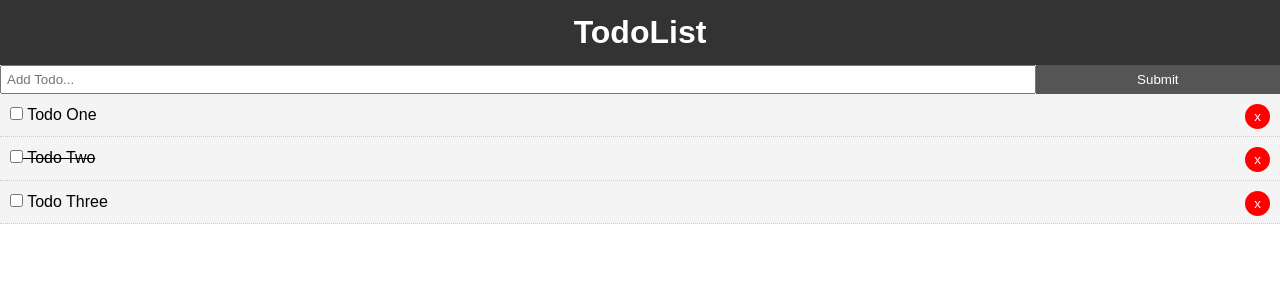
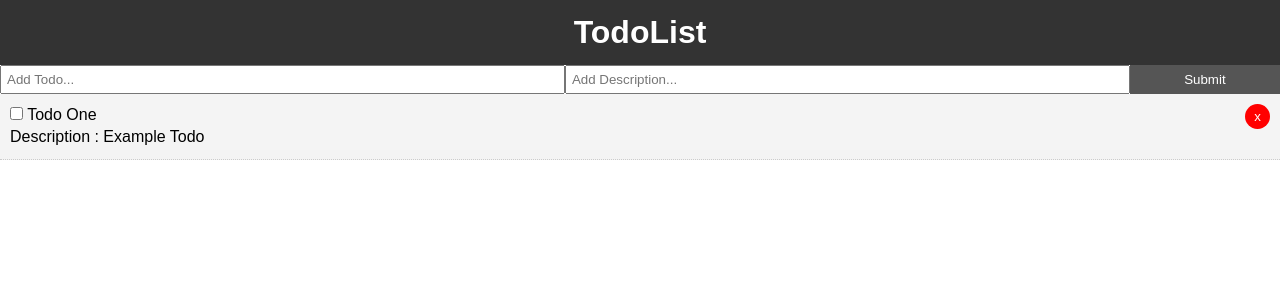
Before and after one commit to FrancoisCoding/vue-todo, a Vue app: page / in a window 1280 px wide. Shown: the top 300 px of the page. Built offline with nearby package versions, Linux system fonts and the light colour scheme.

Commit message:
Added input field for description to AddTodo component

```diff
--- a/src/App.vue
+++ b/src/App.vue
@@ -24,16 +24,7 @@ export default {
         {
           id: 1,
           title: "Todo One",
-          completed: false
-        },
-        {
-          id: 2,
-          title: "Todo Two",
-          completed: true
-        },
-        {
-          id: 3,
-          title: "Todo Three",
+          description: "Example Todo",
           completed: false
         }
       ]
--- a/src/components/AddTodo.vue
+++ b/src/components/AddTodo.vue
@@ -1,7 +1,8 @@
 <template>
   <div>
     <form @submit="addTodo">
-      <input type="text" v-model="title" name="title" placeholder="Add Todo..." />
+      <input type="text" v-model="title" name="title" placeholder="Add Todo..." required />
+      <input type="text" v-model="description" name="description" placeholder="Add Description..." />
       <input type="submit" class="btn" />
     </form>
   </div>
@@ -14,7 +15,8 @@ export default {
   name: "AddTodo",
   data() {
     return {
-      title: ""
+      title: "",
+      description: ""
     };
   },
   methods: {
@@ -23,6 +25,7 @@ export default {
       const newTodo = {
         id: uuid.v4(),
         title: this.title,
+        description: this.description,
         completed: false
       };
       // Send up to parent
--- a/src/components/TodoItem.vue
+++ b/src/components/TodoItem.vue
@@ -5,6 +5,7 @@
       {{todo.title}}
       <button @click="$emit('del-todo', todo.id)" class="del">x</button>
     </p>
+    <p>Description : {{todo.description}}</p>
   </div>
 </template>
 
```
